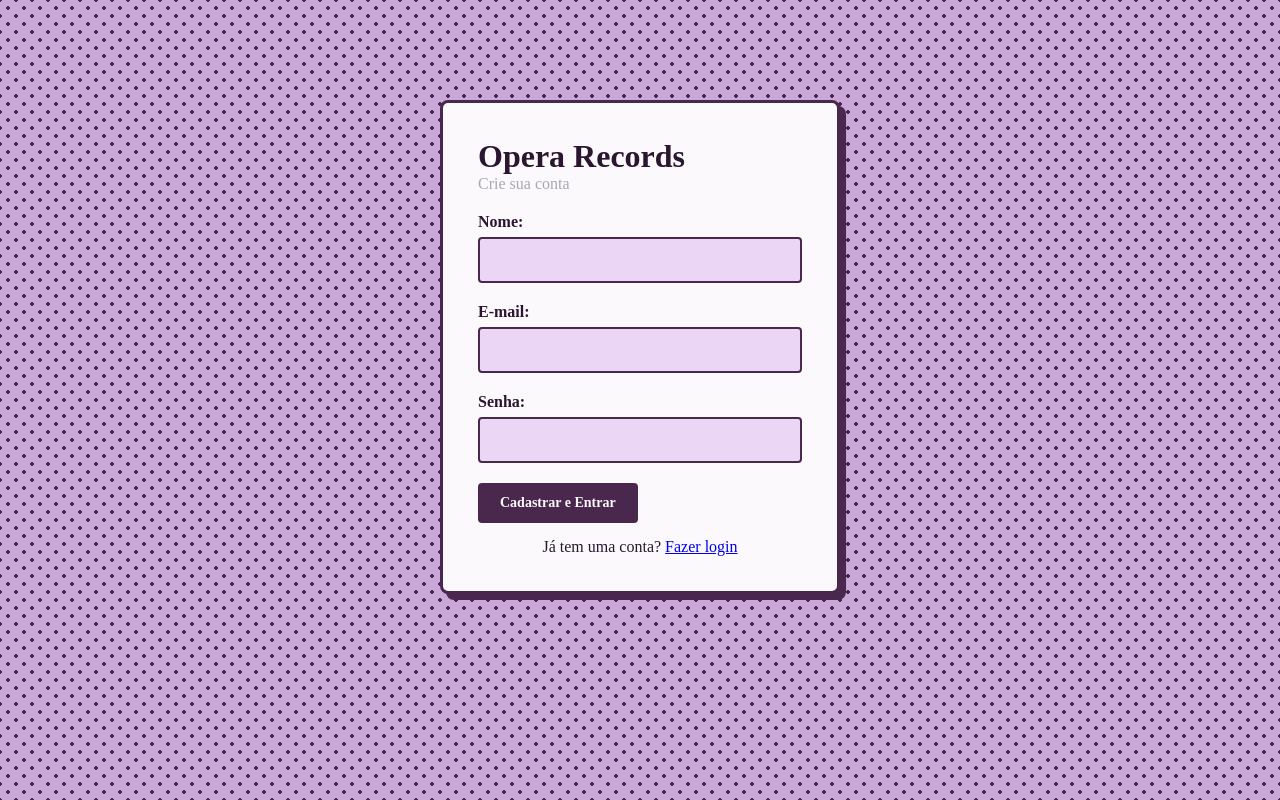
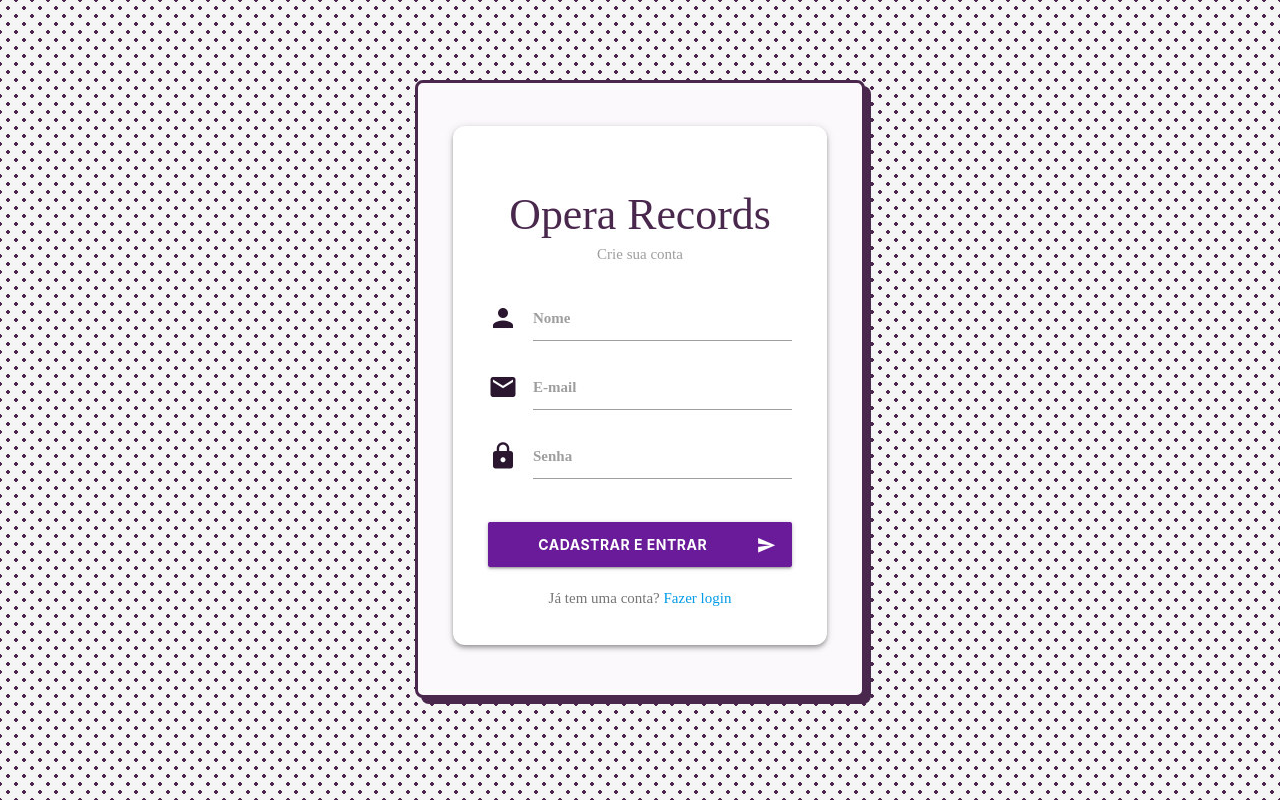
Before and after one commit to manuu-png/loja-discos-musicas, a Flask app: page /cadastro in a window 1280 px wide. Run offline with Flask 3, Linux system fonts and the light colour scheme; some web fonts are replaced.

Commit message:
materialize

```diff
--- a/templates/cadastro.html
+++ b/templates/cadastro.html
@@ -3,26 +3,49 @@
 <head>
     <meta charset="UTF-8">
     <title>Opera Records - Cadastro</title>
+    <!-- Mantém o seu estilo original e adiciona os ícones e o visual do Materialize -->
     <link rel="stylesheet" href="{{ url_for('static', filename='css/estilo.css') }}">
+    <link href="https://fonts.googleapis.com/icon?family=Material+Icons" rel="stylesheet">
+    <link rel="stylesheet" href="https://cdnjs.cloudflare.com/ajax/libs/materialize/1.0.0/css/materialize.min.css">
 </head>
-<body>
-    <div class="container" style="max-width: 400px; margin-top: 100px;">
-        <h1>Opera Records</h1>
-        <p style="margin-bottom: 20px; color: #a8a8b3;">Crie sua conta</p>
+<body class="grey lighten-4">
+    <div class="container" style="max-width: 450px; margin-top: 80px;">
+        <div class="card-panel white z-depth-2" style="border-radius: 12px; padding: 35px;">
+            <h3 class="center-align" style="font-family: serif; color: #4a284e; margin-bottom: 5px;">Opera Records</h3>
+            <p class="center-align grey-text" style="margin-bottom: 30px;">Crie sua conta</p>
 
-        <form method="POST">
-            <label>Nome:</label>
-            <input type="text" name="nome" required>
+            <form method="POST">
+                <div class="input-field">
+                    <i class="material-icons prefix">person</i>
+                    <input type="text" id="nome" name="nome" class="validate" required>
+                    <label for="nome">Nome</label>
+                </div>
 
-            <label>E-mail:</label>
-            <input type="email" name="email" required>
+                <div class="input-field">
+                    <i class="material-icons prefix">email</i>
+                    <input type="email" id="email" name="email" class="validate" required>
+                    <label for="email">E-mail</label>
+                </div>
 
-            <label>Senha:</label>
-            <input type="password" name="senha" required>
+                <div class="input-field">
+                    <i class="material-icons prefix">lock</i>
+                    <input type="password" id="senha" name="senha" class="validate" required>
+                    <label for="senha">Senha</label>
+                </div>
 
-            <button type="submit">Cadastrar e Entrar</button>
-        </form>
-        <p style="margin-top: 15px; text-align: center;">Já tem uma conta? <a href="{{ url_for('login') }}">Fazer login</a></p>
+                <button type="submit" class="waves-effect waves-light btn purple darken-3" style="width: 100%; margin-top: 20px; height: 45px;">
+                    Cadastrar e Entrar
+                    <i class="material-icons right">send</i>
+                </button>
+            </form>
+
+            <div class="center-align" style="margin-top: 20px;">
+                <p class="grey-text text-darken-1">Já tem uma conta? <a href="{{ url_for('login') }}">Fazer login</a></p>
+            </div>
+        </div>
     </div>
+
+    <!-- Script do Materialize -->
+    <script src="https://cdnjs.cloudflare.com/ajax/libs/materialize/1.0.0/js/materialize.min.js"></script>
 </body>
 </html>
```
